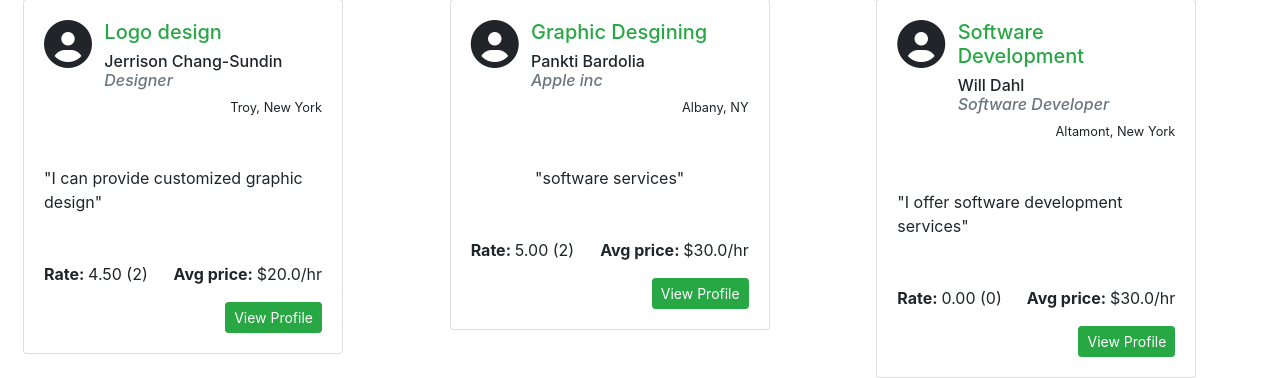
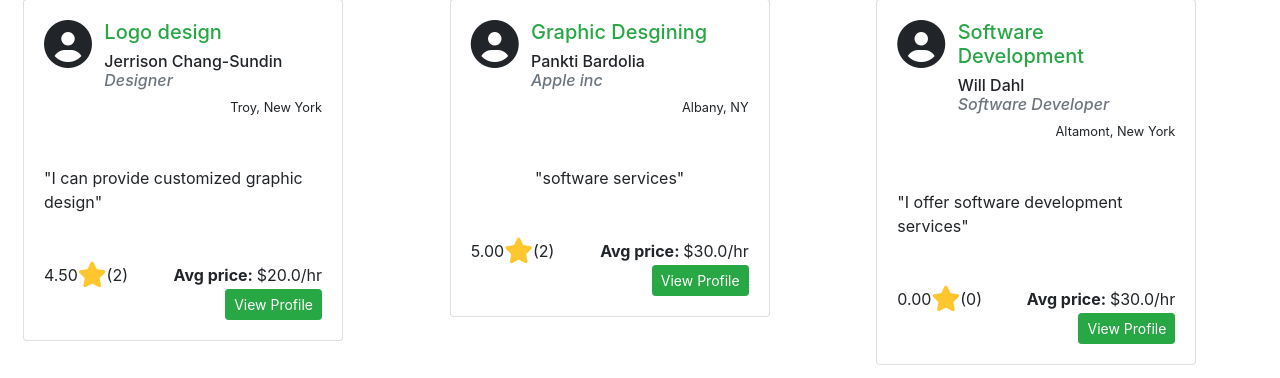
Before and after one commit to ICSI-518-Rate-My-Services/Rate-My-Services, a Django app: page / in a window 1280 px wide. Shown: the part 1186-1564 px from the top of the page. Run offline with Django 3.2, Linux system fonts and the light colour scheme; data comes from the database, SQL or seed files in the repository; some libraries are stand-ins or nearby versions.

Commit message:
added small icons

```diff
--- a/RateMyServices/static/RateMyServices/css/customstyle_revemp.css
+++ b/RateMyServices/static/RateMyServices/css/customstyle_revemp.css
@@ -4,12 +4,6 @@
 .header-container{
     background-color: darkgray;
 } */
-
-img.logo {
-    height: 35px;
-    width: auto;
-}
-
 .logo-section {
     justify-self: end;
 }
--- a/RateMyServices/templates/RateMyServices/index.html
+++ b/RateMyServices/templates/RateMyServices/index.html
@@ -90,9 +90,13 @@
 						<div class="d-flex justify-content-center">
 							<p class="card-text my-5">"{{i.description}}"</p>
 						</div>
-						<div class="d-flex justify-content-between">
-							<p><strong>Rate: </strong> {{i.avg_rating|floatformat:2}} ({{i.rating_set.all.count}})</p>
-							<p><strong>Avg price: </strong>${{i.service_set.all.0.rate}}/hr</p>
+						<div class="d-flex align-items-center">
+							<p class="my-auto"> {{i.avg_rating|floatformat:2}} </p>
+							<span style="color: #ffc72d; font-size: 0.8rem;">
+								<i class="fa fa-star fa-2x"></i>
+							</span>
+							<p class="my-auto mr-auto"> ({{i.rating_set.all.count}})</p>
+							<p class="my-auto my-auto"> <strong>Avg price: </strong>${{i.service_set.all.0.rate}}/hr</p>
 						</div>
 						<a href="{% url 'RateMyServices:professional_profile' i.id %}" class="btn btn-sm btn-success float-right">View Profile</a>
 					</div>
--- a/RateMyServices/templates/RateMyServices/users_login_block.html
+++ b/RateMyServices/templates/RateMyServices/users_login_block.html
@@ -1,12 +1,12 @@
 {% load static %}
 {% if request.user.first_name == None %}
     <!-- <div class="form-row"> -->
-        <div class="btn-group">
-            <form class="d-inline" action="{% url 'RateMyServices:login' %}" method="post">
+        <div class="btn-group d-flex d-inline">
+            <form class="mr-1" action="{% url 'RateMyServices:login' %}" method="post">
                 {% csrf_token %}
                 <button class="btn btn-success btn-sm" type="submit">Log in</button>
             </form>
-            <form class="d-inline" action="{% url 'RateMyServices:signup_view' %}" method="post">
+            <form class="" action="{% url 'RateMyServices:signup_view' %}" method="post">
                 {% csrf_token %}
                 <button class="btn btn-outline-success btn-sm" type="submit">Sign up</button>
             </form>
@@ -27,14 +27,18 @@
         </button>
 
         <div class="dropdown-menu dropdown-menu-right px-0 py-1">
-            <a class="dropdown-item" href="{% url 'RateMyServices:my_profile' %}"> View My Profile </a>
+            <a class="dropdown-item" href="{% url 'RateMyServices:my_profile' %}">
+                <span style="color: gray;" class="mr-2"><i class="fa fa-address-card fa-1x"></i></span>View My Profile </a>
             {% if request.user.is_professional %}
-                <a class="dropdown-item" href="{% url 'RateMyServices:addServicePage' request.user.id %}">Add Services</a>
+                <a class="dropdown-item" href="{% url 'RateMyServices:addServicePage' request.user.id %}">
+                    <span style="color: gray;" class="mr-2"><i class="fa fa-plus fa-1x"></i></span>Add Services</a>
             {% else %}
-                <a class="dropdown-item" href="{% url 'RateMyServices:becomeProUser' request.user.id %}">Become a Professional User</a>
+                <a class="dropdown-item" href="{% url 'RateMyServices:becomeProUser' request.user.id %}">
+                    <span style="color: gray;" class="mr-2"><i class="fa fa-briefcase fa-1x"></i></span>Become a Professional User</a>
             {% endif %}
             <div class="dropdown-divider"></div>
-            <a class="dropdown-item" href="{% url 'RateMyServices:logout' %}">Log out</a>
+            <a class="dropdown-item" href="{% url 'RateMyServices:logout' %}">
+                <span style="color: gray;" class="mr-2"><i class="fa fa-sign-out fa-1x"></i></span>Log out</a>
         </div>
     </div>
     <!-- <form action="{% url 'RateMyServices:logout' %}" method="post">
```
